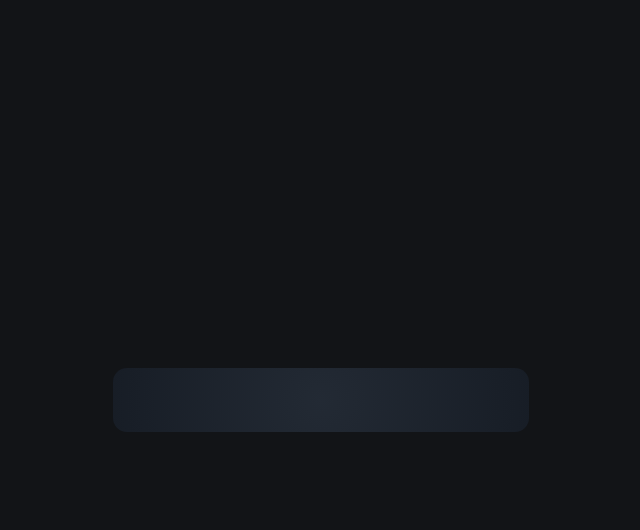
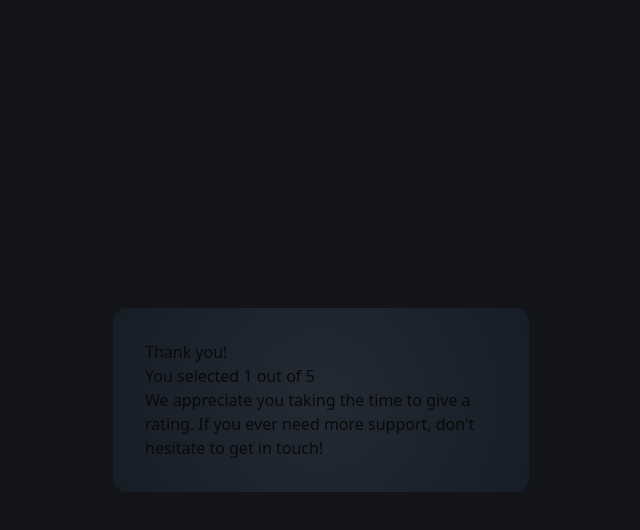
Before and after one commit to Masseh2025/interactive-rating-component, a React app: page / in a window 1280 px wide. Both pictures are taken after a click on the button "Submit". Shown: the top 530 px of the page, without its empty margins (319-959 px from the left). Built offline with nearby package versions, Linux system fonts and the light colour scheme; the HTML template or start-up script is replaced by a standard one.

Commit message:
created rating function

```diff
--- a/src/App.tsx
+++ b/src/App.tsx
@@ -2,8 +2,9 @@ import { RadioGroup, RadioGroupItem } from "@/components/ui/radio-group";
 import { Label } from "@radix-ui/react-label";
 import iconStar from "/assets/images/icon-star.svg";
 import { useState } from "react";
+import SubmittedForm from "./components/SubmittedForm";
 
-type ActiveIndex = "one" | "two" | "three" | "four" | "five";
+export type ActiveIndex = "one" | "two" | "three" | "four" | "five";
 function App() {
   const [activeIndex, setActiveIndex] = useState<ActiveIndex>("one");
   const [isSubmitted, setIsSubmitted] = useState(false);
@@ -70,7 +71,9 @@ function App() {
               </button>
             </form>
           </>
-        ) : null}
+        ) : (
+          <SubmittedForm rating={activeIndex} />
+        )}
       </div>
     </main>
   );
--- /dev/null
+++ b/src/components/SubmittedForm.tsx
@@ -0,0 +1,22 @@
+import type { ActiveIndex } from "@/App";
+
+const ratings = {
+  one: "1",
+  two: "2",
+  three: "3",
+  four: "4",
+  five: "5",
+};
+
+export default function SubmittedForm({ rating }: { rating: ActiveIndex }) {
+  return (
+    <div>
+      <h1>Thank you!</h1>
+      <h2>You selected {ratings[rating]} out of 5</h2>
+      <p>
+        We appreciate you taking the time to give a rating. If you ever need
+        more support, don't hesitate to get in touch!
+      </p>
+    </div>
+  );
+}
```
Also changed, not shown: 1 other file (tests, documents, lock files or other folders).
